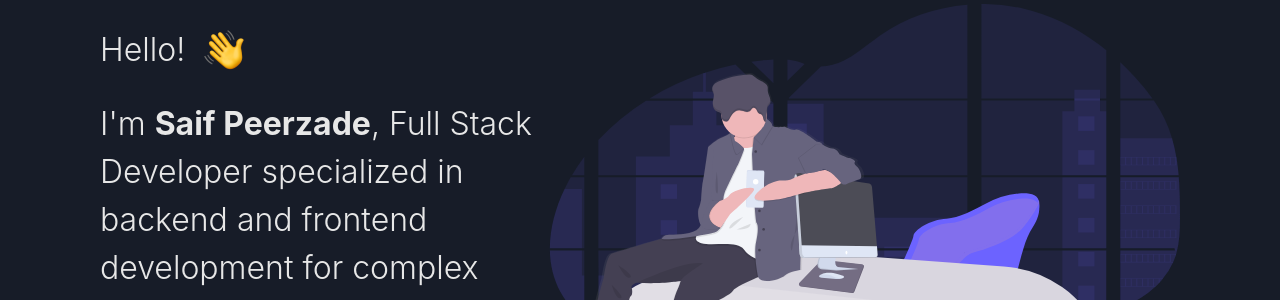
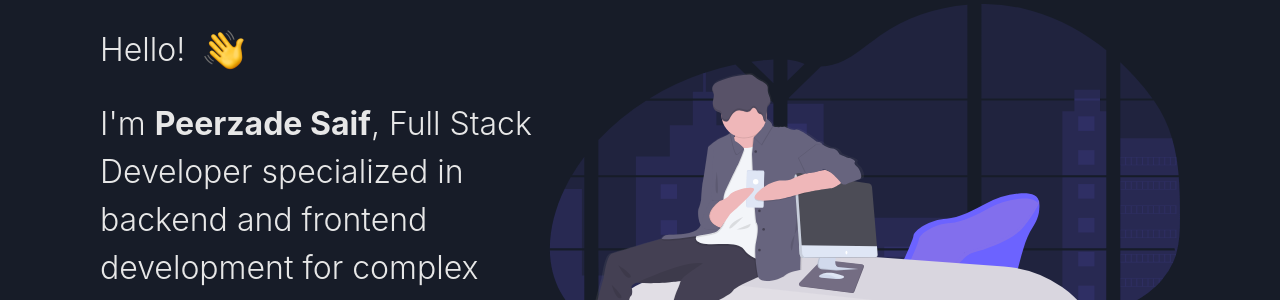
Before and after one commit to peerzadesaif/myportfolio-v1, a Jekyll site: the page built from index.html, in a window 1280 px wide and 900 px high. Shown: the part 212-512 px from the top of the window. Built offline with Jekyll 4.4.1, drawn with Linux system fonts in a browser that asks for light colours; nearby versions of some CDN libraries; some of the changed text lies outside the part shown.

```diff
--- a/_config.yml
+++ b/_config.yml
@@ -1,8 +1,8 @@
 # Welcome to Jekyll!
 # Site settings
 
-name: Saif Peerzade
-title: Saif Peerzade | Full Stack Developer
+name: Peerzade Saif
+title: Peerzade Saif | Full Stack Developer
 email: saif.pirjade@gmail.com
 description: specialized in backend and frontend development for complex scalable web apps.
 base_url: ""
--- a/package.json
+++ b/package.json
@@ -9,7 +9,7 @@
     "dev": "bundle exec jekyll serve",
     "build": "bundle exec jekyll build",
     "deploy": "npm run build && netlify deploy --dir=_site && netlify deploy --dir=_site --prod",
-    "pord:deploy": "netlify deploy --dir=_site --prod",
+    "prod:deploy": "netlify deploy --dir=_site --prod",
     "dev:deploy": "netlify deploy --dir=_site"
   },
   "repository": {
```
Also changed, not shown: 3 other files.
